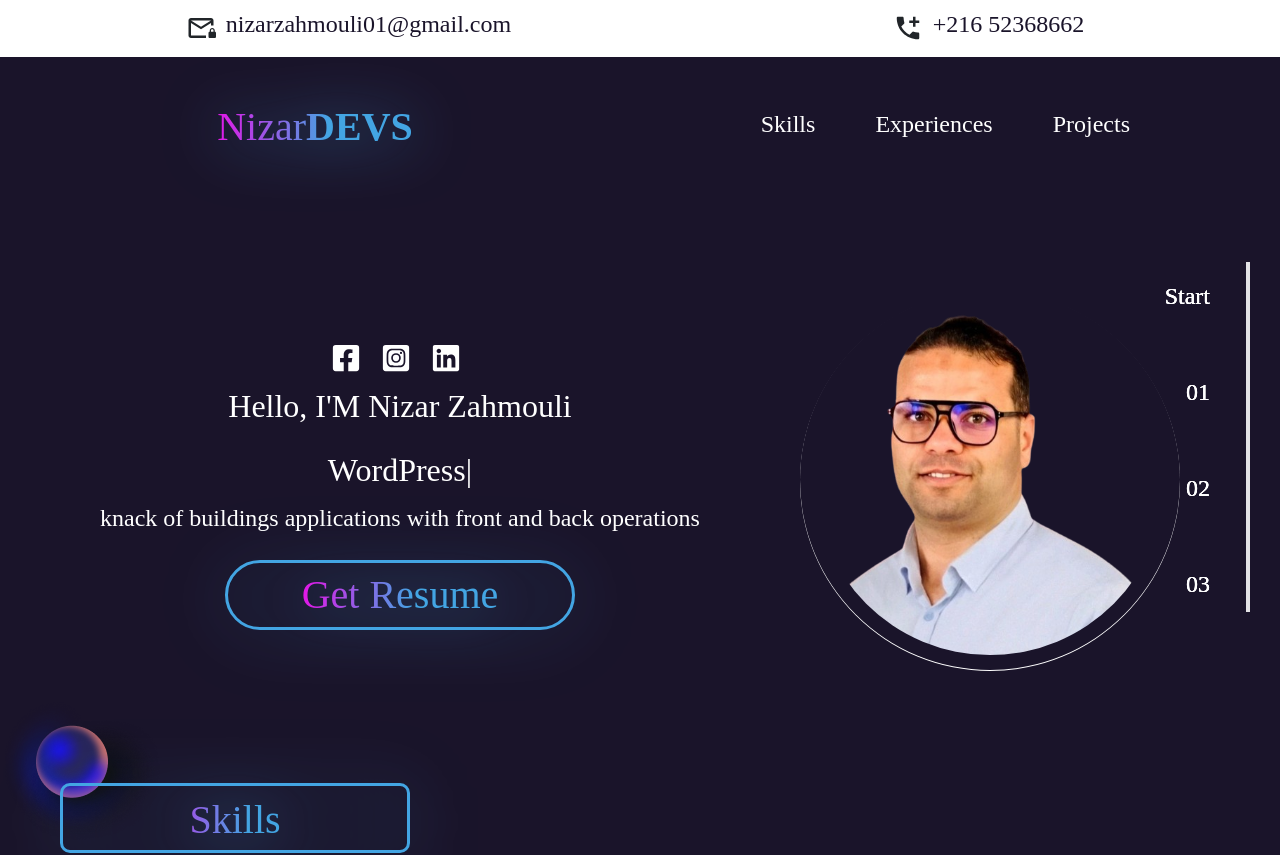
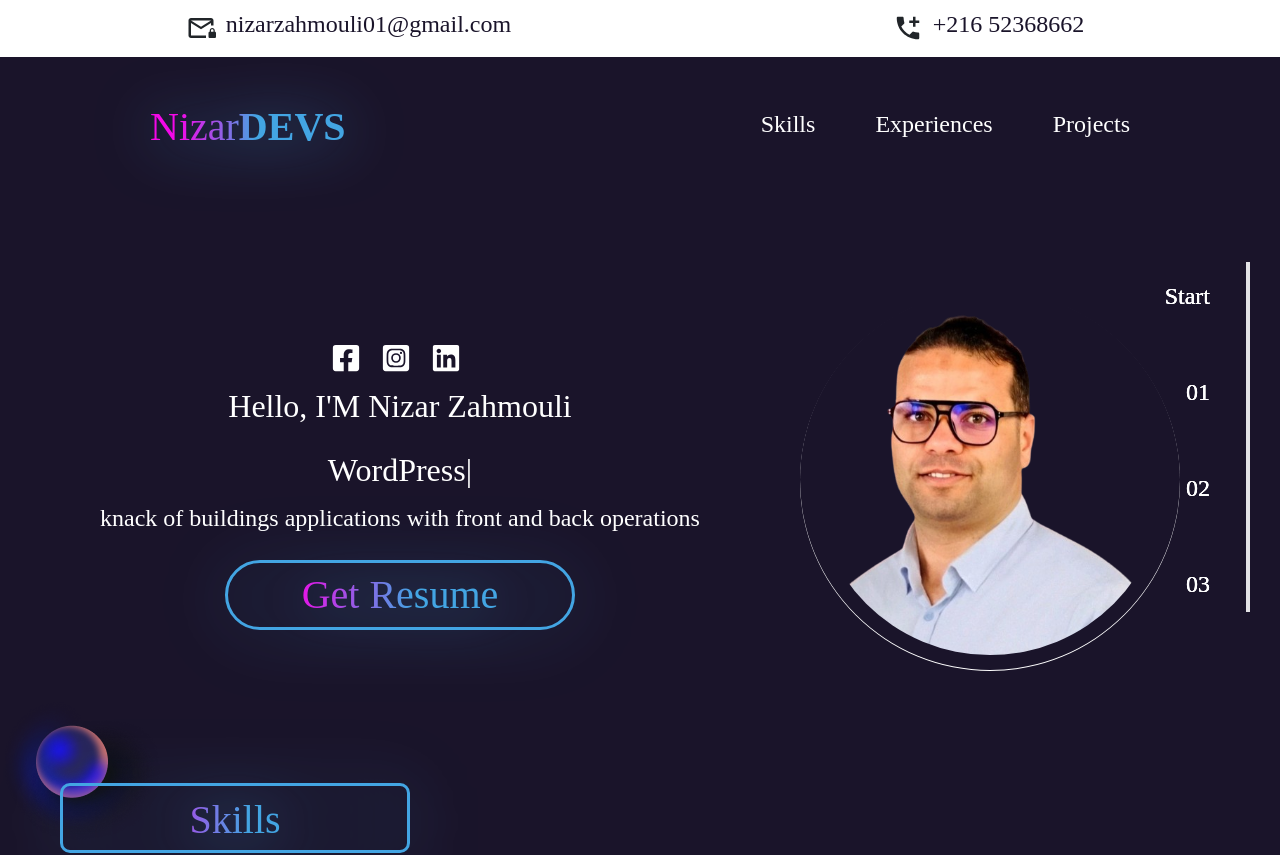
Before and after one commit to nizar-zahmouli/My-portfolio, a React (Create React App) app: page / in a window 1280 px wide. Shown: the top 855 px of the page. Built offline with nearby package versions, Linux system fonts and the light colour scheme; a web font is replaced by a local one.

Commit message:
portfolio commit

```diff
--- a/src/Portfolio/Navbar/Navbar.css
+++ b/src/Portfolio/Navbar/Navbar.css
@@ -22,7 +22,6 @@
   filter: drop-shadow(0 4px 30px rgba(67, 165, 227, 0.8));
   height: 70px;
   position: relative;
-  width: 350px;
   -webkit-text-fill-color: transparent;
   background: linear-gradient(272.38deg, #43a5e3 46.06%, #f408e8 81.53%);
   background-clip: text;
```
